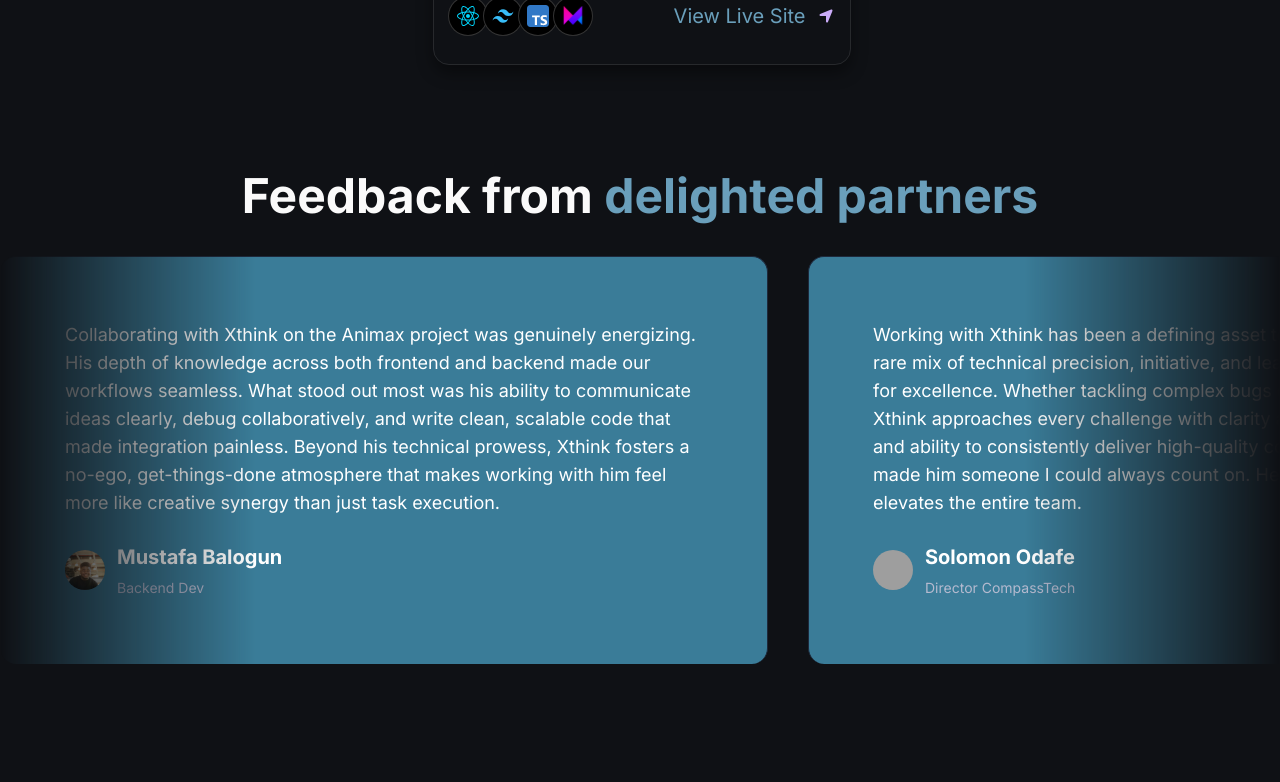
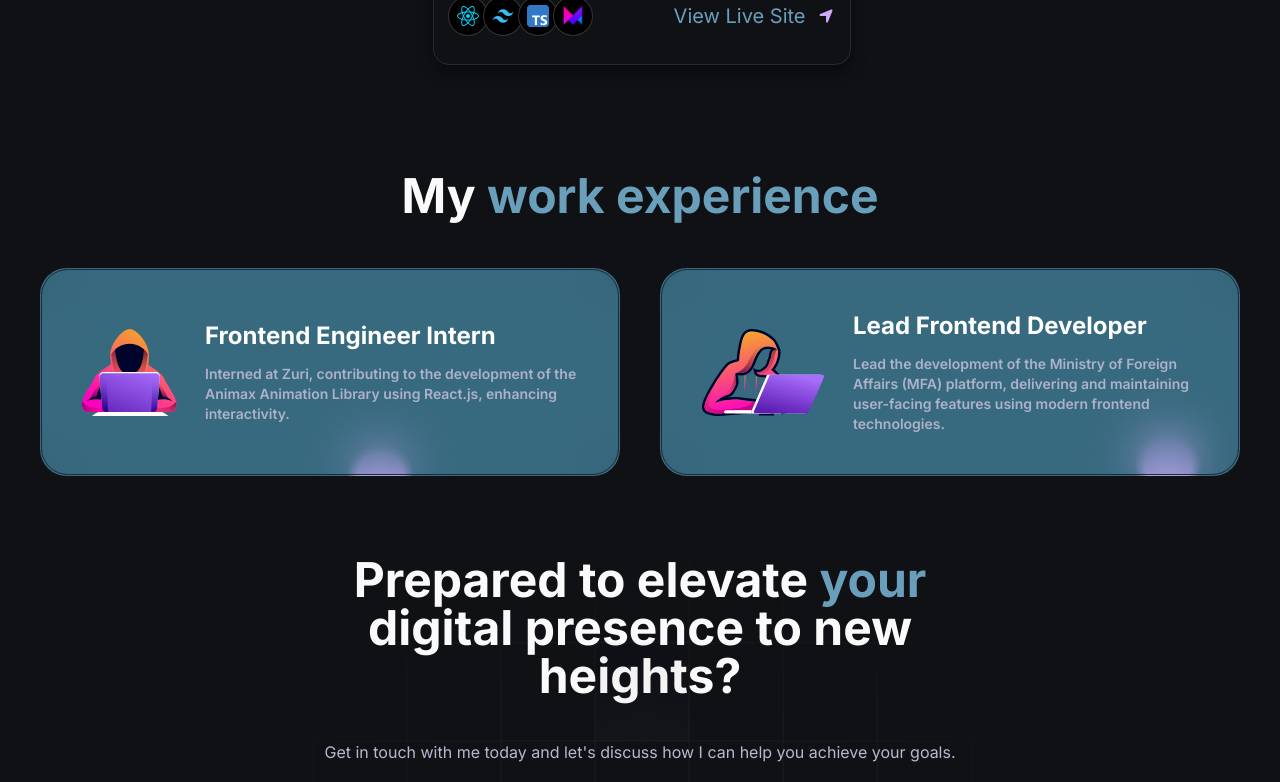
Before and after one commit to softThink02/X_Portfolio, a Next.js app: page / in a window 1280 px wide. Shown: the part 2680-3462 px from the top of the page. Built offline with nearby package versions, Linux system fonts and the light colour scheme; grey boxes are pictures that could not be loaded.

Commit message:
[removed the feedback from clients section]

```diff
--- a/app/page.tsx
+++ b/app/page.tsx
@@ -3,7 +3,7 @@
 import Hero from "@/components/Hero";
 import Grid from "@/components/Grid";
 import Footer from "@/components/Footer";
-import Clients from "@/components/Clients";
+// import Clients from "@/components/Clients";
 import Experience from "@/components/Experience";
 import RecentProjects from "@/components/RecentProjects";
 import { FloatingNav } from "@/components/ui/FloatingNavbar";
@@ -28,7 +28,7 @@ const Home = () => {
         <Hero />
         <Grid />
         <RecentProjects />
-        <Clients />
+        {/* <Clients /> */}
         <Experience />
         <Footer />
       </div>
```
